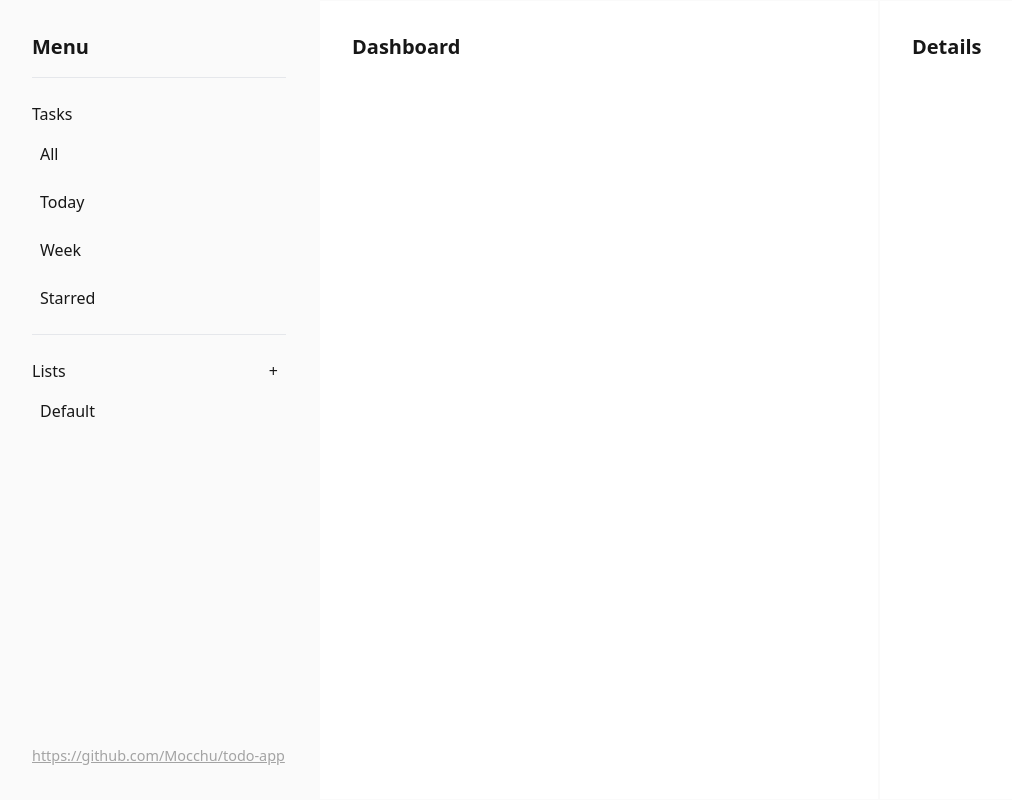
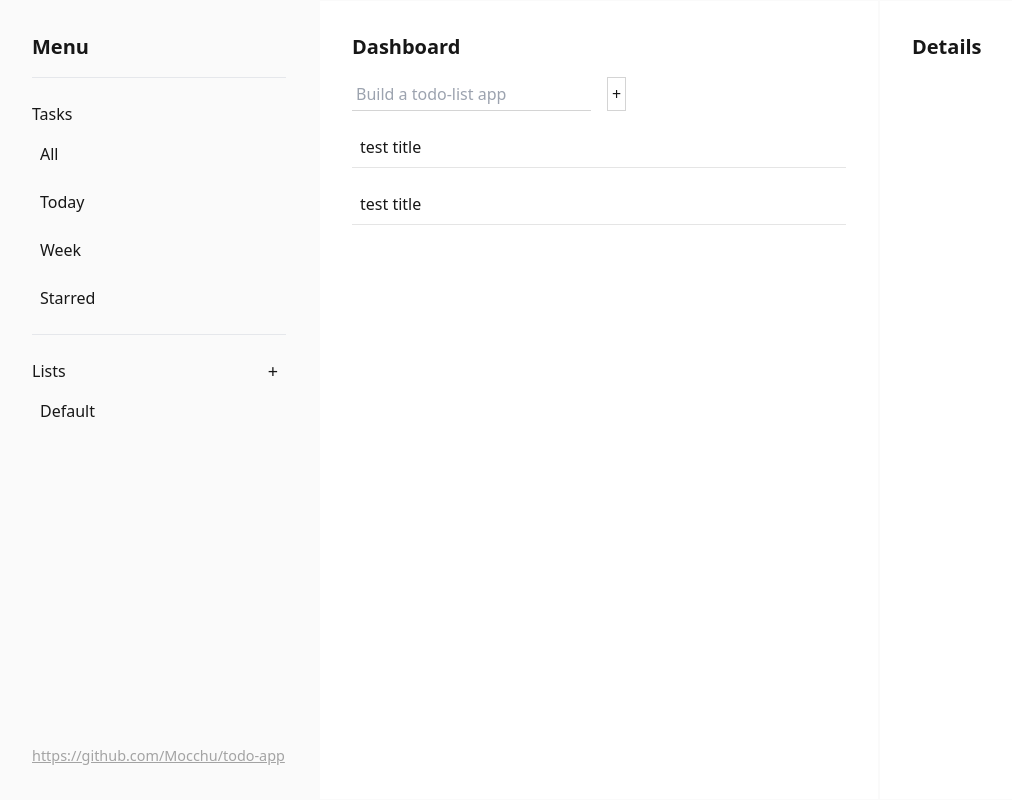
Before and after one commit to lim-joseph/todo-app, a React (Vite) app: page / in a window 1280 px wide. Shown: the whole page, without its empty margins (1-1013 px from the left). Built offline with nearby package versions, Linux system fonts and the light colour scheme.

Commit message:
Scaffold dashboard and todo

```diff
--- a/src/components/Dashboard.jsx
+++ b/src/components/Dashboard.jsx
@@ -1,9 +1,29 @@
 import "../style.css";
+import TodoEntry from "./TodoEntry";
 
 export default function Dashboard() {
+	const test = {
+		title: "test title",
+		description: "test description",
+	};
 	return (
-		<section className="flex-1 p-[2rem] border border-neutral-50">
-			<h2 className="text-xl font-bold ">Dashboard</h2>
+		<section className="flex flex-1 gap-[1rem] flex-col p-[2rem] border border-neutral-50">
+			<h2 className="text-xl font-bold">Dashboard</h2>
+			<form action="" className="flex gap-[1rem]">
+				<input
+					type="text"
+					placeholder="Build a todo-list app"
+					className="p-[0.25rem] border-b-[1px] border-neutral-300"
+				></input>
+				<button
+					type="submit"
+					className="p-[0.25rem] border border-neutral-300"
+				>
+					+
+				</button>
+			</form>
+			<TodoEntry title={test.title} description={test.description} />
+			<TodoEntry title={test.title} description={test.description} />
 		</section>
 	);
 }
--- a/src/components/Menu.jsx
+++ b/src/components/Menu.jsx
@@ -12,13 +12,15 @@ export default function Menu() {
 				<section className="my-[1rem]">
 					<h3 className="font-medium py-[0.5rem]">Tasks</h3>
 					<ul className="flex flex-col gap-[0.5rem]">
-						{buttonNames.map((name, index) => (
-							<li key={index}>
-								<button className="p-[0.5rem] font-medium hover:bg-neutral-100 text-left">
-									{name}
-								</button>
-							</li>
-						))}
+						{buttonNames.map((name, index) => {
+							return (
+								<li key={index}>
+									<button className="p-[0.5rem] font-medium hover:bg-neutral-100 text-left w-full">
+										{name}
+									</button>
+								</li>
+							);
+						})}
 					</ul>
 				</section>
 				<hr />
@@ -26,16 +28,16 @@ export default function Menu() {
 				<section className="my-[1rem]">
 					<header className="flex justify-between items-center">
 						<h3 className="font-medium py-[0.5rem]">Lists</h3>
-						<button className="hover:bg-neutral-100 p-[0.1rem] px-[0.5rem]">
+						<button className="text-lg hover:bg-neutral-100 p-[0.1rem] px-[0.5rem]">
 							+
 						</button>
 					</header>
 					<ul className="flex flex-col gap-[0.5rem]">
-						<button>
-							<li className="p-[0.5rem] font-medium hover:bg-neutral-100 text-left">
+						<li>
+							<button className="p-[0.5rem] font-medium hover:bg-neutral-100 text-left w-full">
 								Default
-							</li>
-						</button>
+							</button>
+						</li>
 					</ul>
 				</section>
 
--- /dev/null
+++ b/src/components/TodoEntry.jsx
@@ -0,0 +1,9 @@
+import "../style.css";
+
+export default function TodoEntry({ title, description }) {
+	return (
+		<button className="text-left hover:bg-neutral-50 p-[0.5rem] border-b-[1px] border-neutral-200">
+			<h3>{title}</h3>
+		</button>
+	);
+}
```
